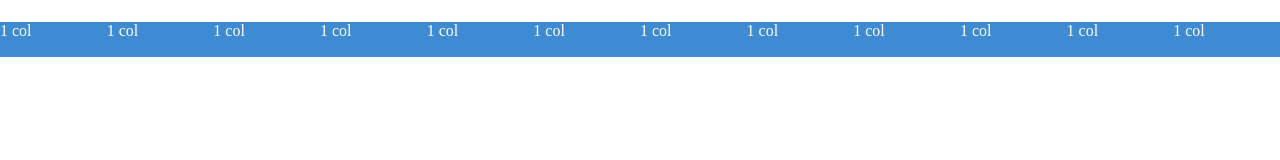
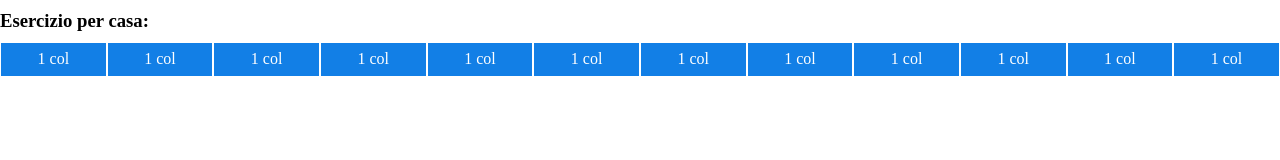
Before and after one commit to camillapalombi/html-css-12bool, a plain HTML site: page index.html in a window 1280 px wide. Drawn offline with Linux system fonts and the light colour scheme.

Commit message:
PRIMA RIGA

```diff
--- a/style/style.css
+++ b/style/style.css
@@ -3,5 +3,14 @@ html {
 }
 
 [class*="col-"] {
-    background-color: rgb(62, 139, 211);
+
+    background-color: rgb(18, 127, 230);
+    border: 1px solid white;
+    text-align: center;
+    line-height: 2em;
 }
+
+h3 {
+    color: black;
+    margin: 10px 0;
+}
```
